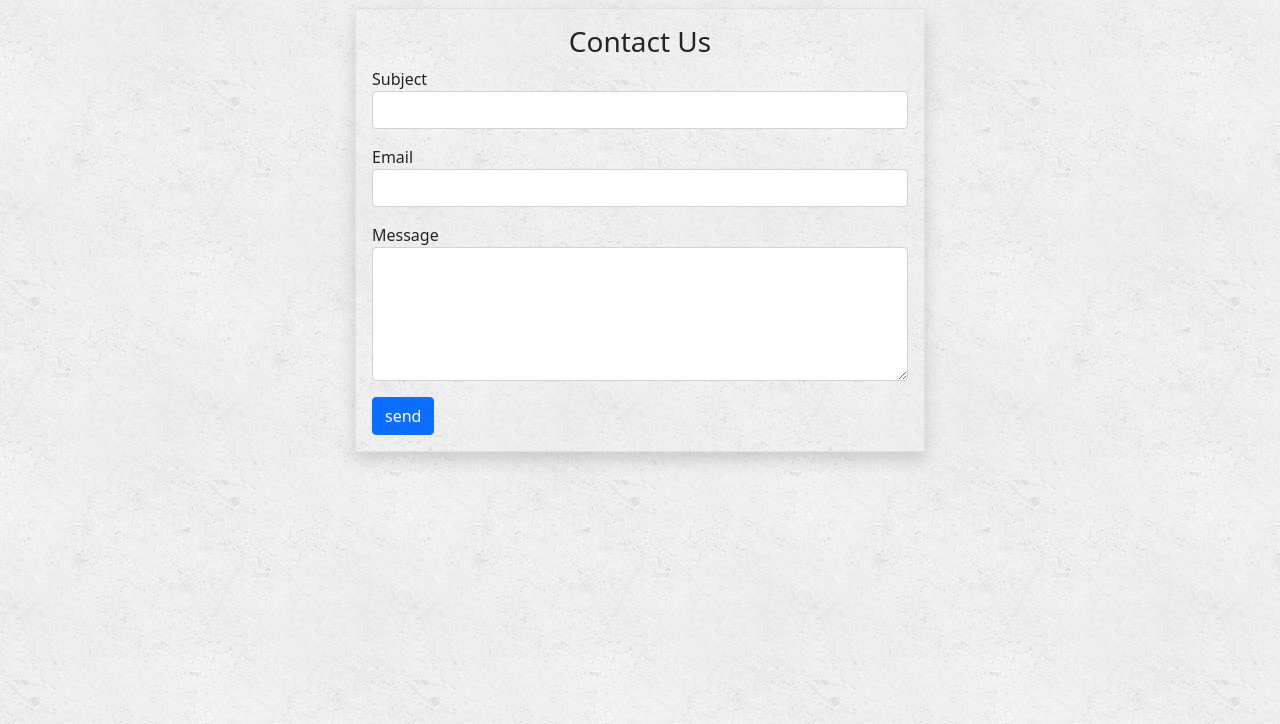
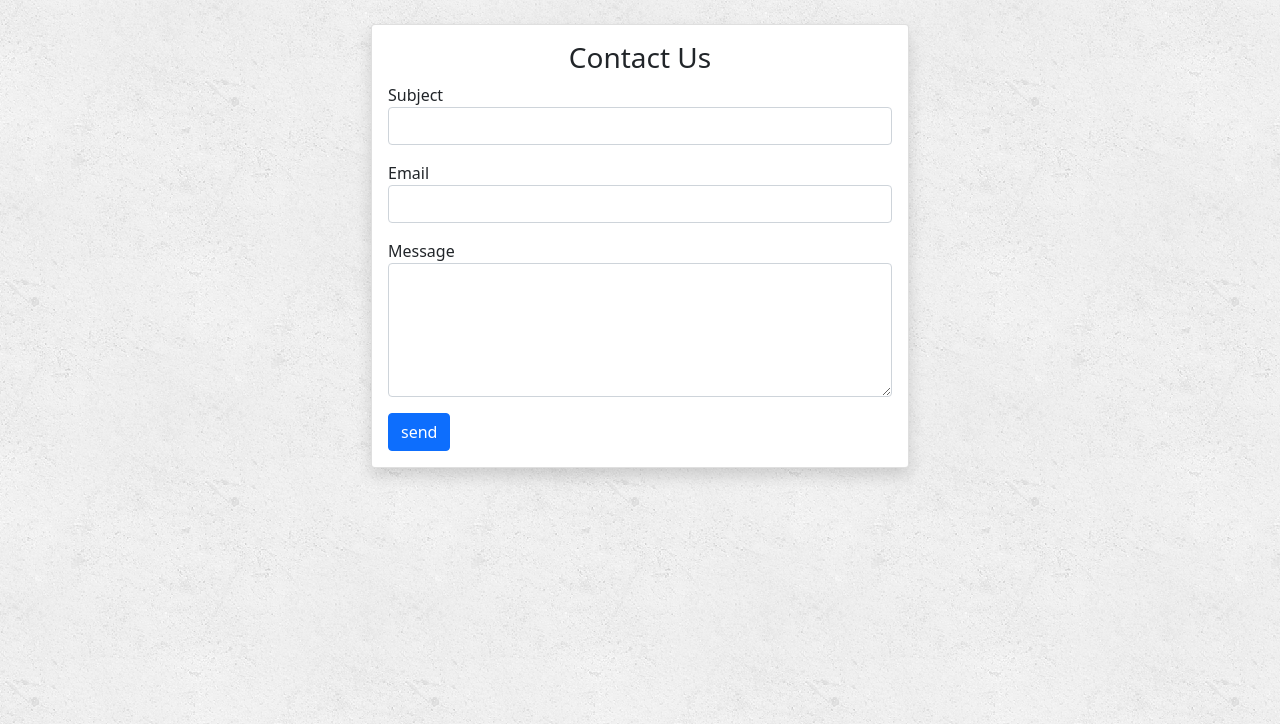
Before and after one commit to njirutitus/music-ict-project, a PHP site: page /contact.php in a window 1280 px wide. Shown: the part 56-780 px from the top of the page. Run offline with PHP 8.4, Linux system fonts and the light colour scheme; some libraries are stand-ins or nearby versions.

Commit message:
adding cards to contact login and register

```diff
--- a/contact.php
+++ b/contact.php
@@ -5,7 +5,9 @@ require_once './includes/header.php';
 ?>
 <div class="container">
     <div class="row">
-        <div class="col-sm-6 m-auto p-3 border mt-2 shadow">
+        <div class="col-sm-6 m-auto p-3 mt-2">
+            <div class="card shadow">
+                <div class="card-body">
                     <h3 class="text-center">Contact Us</h3>
                     <form action="" method="post">
                         <div class="from-group mb-3">
@@ -25,6 +27,8 @@ require_once './includes/header.php';
                 </div>
             </div>
         </div>
+    </div>
+</div>
 <?php
  require_once './includes/footer.php';
 ?>
--- a/login.php
+++ b/login.php
@@ -4,7 +4,9 @@ require_once './controllers/conn.php';
 ?>
 <div class="container">
     <div class="row">
-        <div class="col-sm-6 m-auto p-3 border mt-2 shadow">
+        <div class="col-sm-6 m-auto p-3 mt-2">
+            <div class="card shadow">
+                <div class="card-body">
                     <h3 class="text-center">Log in to continue</h3>
                     <?php require_once "./controllers/login.php" ?>
 
@@ -25,6 +27,8 @@ require_once './controllers/conn.php';
                 </div>
             </div>
         </div>
+    </div>
+</div>
 
 
 <?php
--- a/register.php
+++ b/register.php
@@ -4,7 +4,9 @@ require_once './controllers/conn.php';
 ?>
 
 <div class="row">
-        <div class="col-sm-6 m-auto p-3 border mt-2 shadow">
+        <div class="col-sm-6 m-auto p-3 mt-2">
+            <div class="card shadow">
+                <div class="card-body">
                     <h3 class="text-center">Create an Account</h3>
                     <?php require_once "./controllers/register.php" ?>
 
@@ -42,6 +44,8 @@ require_once './controllers/conn.php';
                     </form>
                 </div>
             </div>
+        </div>
+    </div>
 
 
 <?php
```
Lines whose indentation alone changed are shown as unchanged.
